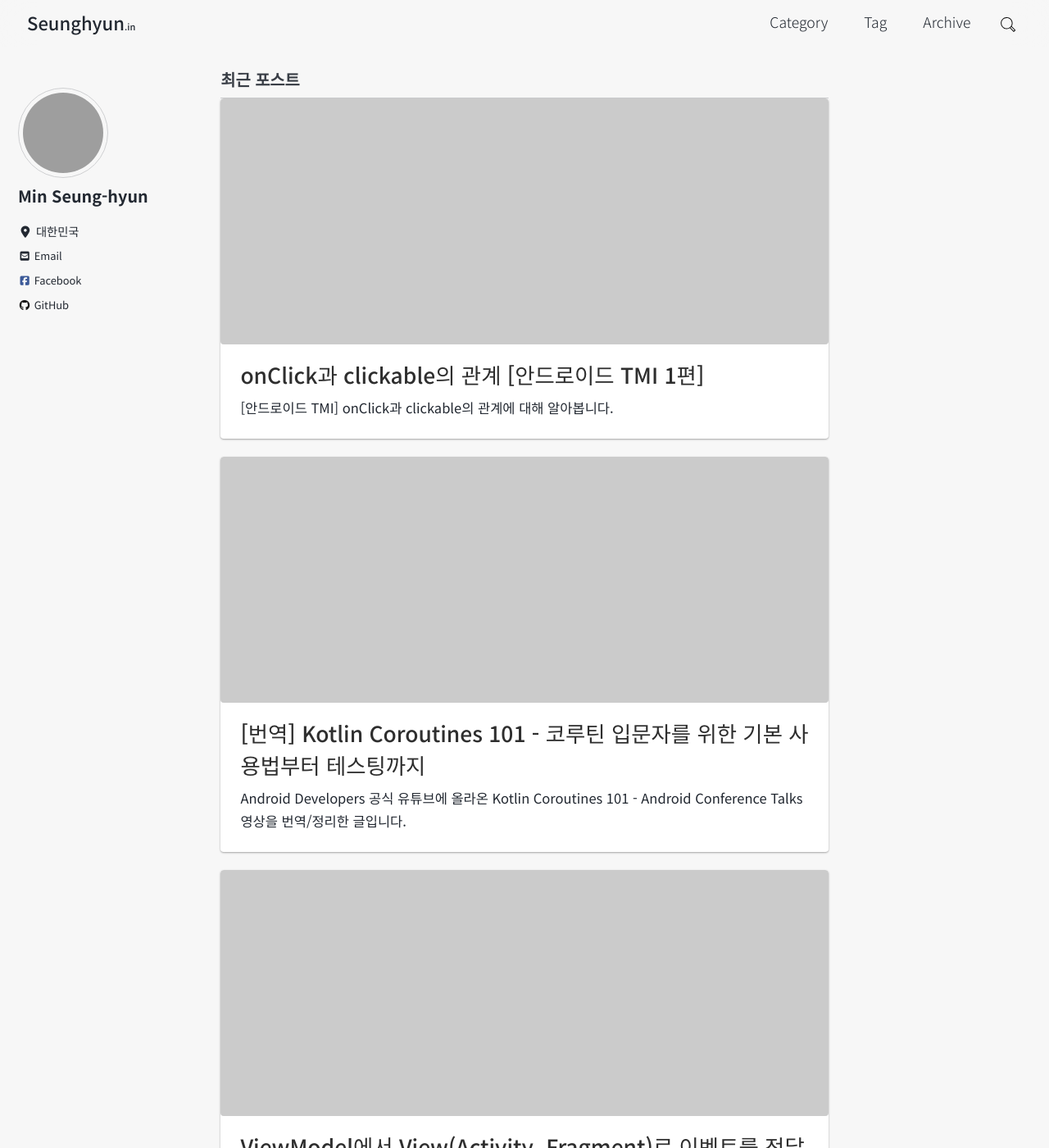
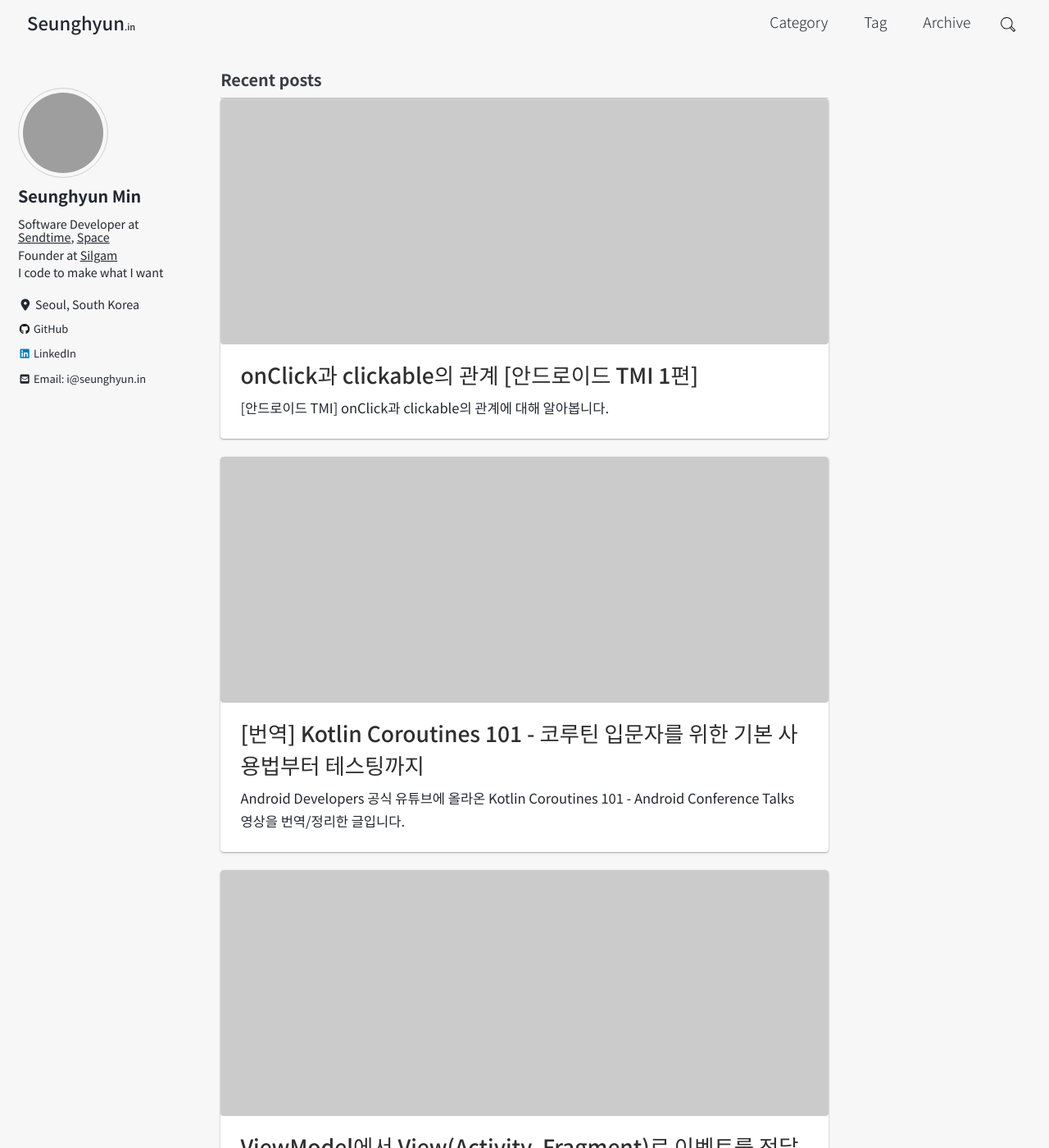
Before and after one commit to MinSeungHyun/minseunghyun.github.io, a Jekyll site: the page built from index.html, in a window 1280 px wide and 1400 px high. Shown: the whole window at 82% size. Built offline with Jekyll 4.4.1, drawn with Linux system fonts in a browser that asks for light colours; cached includes are drawn as plain includes; nearby versions of some CDN libraries; the list of posts is cut into pages by our own code; some of the changed text lies outside the part shown; grey boxes are pictures that could not be loaded.

Commit message:
Update bio

```diff
--- a/_config.yml
+++ b/_config.yml
@@ -15,12 +15,12 @@ remote_theme: 'mmistakes/minimal-mistakes'
 minimal_mistakes_skin: 'air'
 
 # Site Settings
-locale: 'ko-KR'
+locale: 'en-US'
 title: 'seunghyun.in'
 title_separator: '|'
 subtitle: '.in'
-name: '민승현'
-description: 'Android Development'
+name: 'Seunghyun Min'
+description: "Seunghyun's Blog & Portfolio"
 url: 'https://seunghyun.in'
 baseurl: # the subpath of your site, e.g. "/blog"
 repository: 'MinSeungHyun/MinSeungHyun.github.io'
@@ -103,15 +103,24 @@ analytics:
 
 # Site Author
 author:
-  name: 'Min Seung-hyun'
+  name: 'Seunghyun Min'
   avatar: 'https://avatars2.githubusercontent.com/u/44062683?s=460&u=ec83def9ef2b82ed349ccbb628566ffec37d780d&v=4'
-  bio: ''
-  location: '대한민국'
-  email: # "asdf014563@naver.com"
+  bio: |
+    <span>Software Developer at [Sendtime](https://sendtime.app){:target="\_blank"}, [Space](https://sendspace.app){:target="\_blank"}</span>
+    <span>Founder at [Silgam](https://silgam.app){:target="\_blank"}</span>
+    <span>I code to make what I want</span>
+  location: 'Seoul, South Korea'
+  email: # 'i@seunghyun.in'
   links:
-    - label: 'Email'
+    - label: 'GitHub'
+      icon: 'fab fa-fw fa-github'
+      url: 'https://github.com/MinSeungHyun'
+    - label: 'LinkedIn'
+      icon: 'fab fa-fw fa-linkedin'
+      url: 'https://www.linkedin.com/in/seunghyunmin'
+    - label: 'Email: i@seunghyun.in'
       icon: 'fas fa-fw fa-envelope-square'
-      url: mailto:contact@seunghyun.in
+      url: mailto:i@seunghyun.in
     - label: 'Website'
       icon: 'fas fa-fw fa-link'
       # url: "https://your-website.com"
@@ -120,10 +129,7 @@ author:
       # url: "https://twitter.com/"
     - label: 'Facebook'
       icon: 'fab fa-fw fa-facebook-square'
-      url: 'https://www.facebook.com/profile.php?id=100016068820153'
-    - label: 'GitHub'
-      icon: 'fab fa-fw fa-github'
-      url: 'https://github.com/MinSeungHyun'
+      # url: 'https://www.facebook.com/profile.php?id=100016068820153'
     - label: 'Instagram'
       icon: 'fab fa-fw fa-instagram'
       # url: "https://instagram.com/"
@@ -131,24 +137,27 @@ author:
 # Site Footer
 footer:
   links:
-    - label: 'Twitter'
-      icon: 'fab fa-fw fa-twitter-square'
-      # url:
-    - label: 'Facebook'
-      icon: 'fab fa-fw fa-facebook-square'
-      url: 'https://www.facebook.com/profile.php?id=100016068820153'
     - label: 'GitHub'
       icon: 'fab fa-fw fa-github'
       url: 'https://github.com/MinSeungHyun'
-    - label: 'GitLab'
-      icon: 'fab fa-fw fa-gitlab'
-      # url:
-    - label: 'Bitbucket'
-      icon: 'fab fa-fw fa-bitbucket'
-      # url:
+    - label: 'LinkedIn'
+      icon: 'fab fa-fw fa-linkedin'
+      url: 'https://www.linkedin.com/in/seunghyunmin'
+    - label: 'Email: i@seunghyun.in'
+      icon: 'fas fa-fw fa-envelope-square'
+      url: mailto:i@seunghyun.in
+    - label: 'Website'
+      icon: 'fas fa-fw fa-link'
+      # url: "https://your-website.com"
+    - label: 'Twitter'
+      icon: 'fab fa-fw fa-twitter-square'
+      # url: "https://twitter.com/"
+    - label: 'Facebook'
+      icon: 'fab fa-fw fa-facebook-square'
+      # url: 'https://www.facebook.com/profile.php?id=100016068820153'
     - label: 'Instagram'
       icon: 'fab fa-fw fa-instagram'
-      # url:
+      # url: "https://instagram.com/"
 
 # Reading Files
 include:
--- a/_sass/minimal-mistakes/_sidebar.scss
+++ b/_sass/minimal-mistakes/_sidebar.scss
@@ -152,7 +152,6 @@
   }
   a {
     color: inherit;
-    text-decoration: none;
   }
 }
 
@@ -174,6 +173,13 @@
   @include breakpoint($large) {
     margin-top: 10px;
     margin-bottom: 20px;
+  }
+
+  p {
+    line-height: 1.1;
+    display: flex;
+    flex-direction: column;
+    gap: 6px;
   }
 }
 
```
